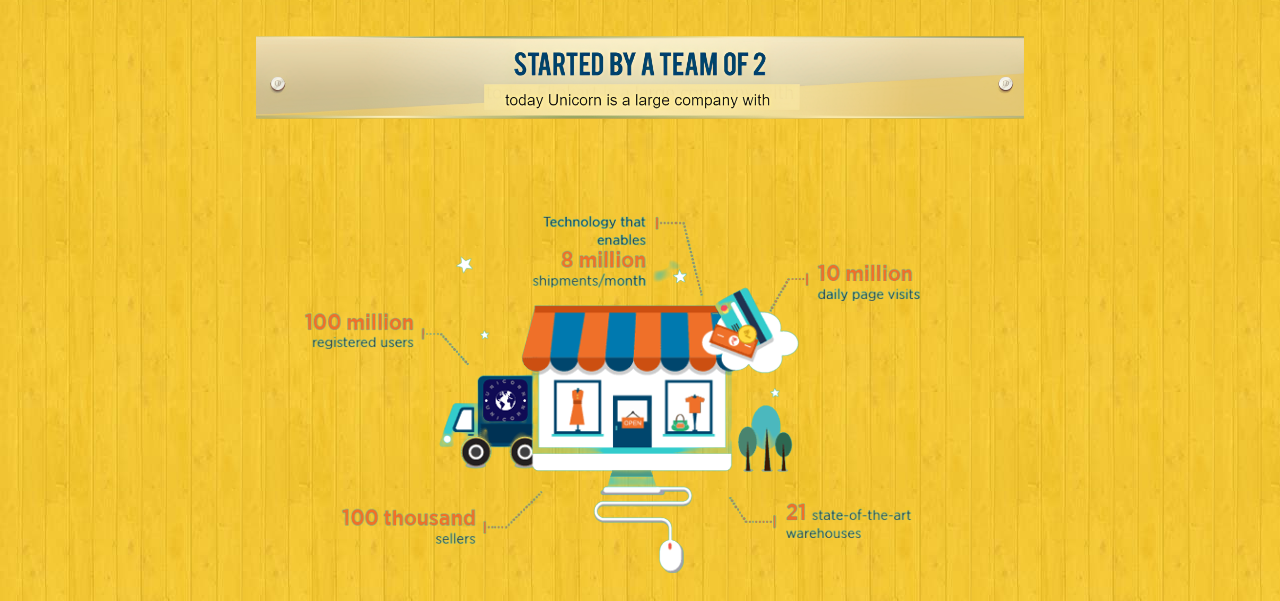
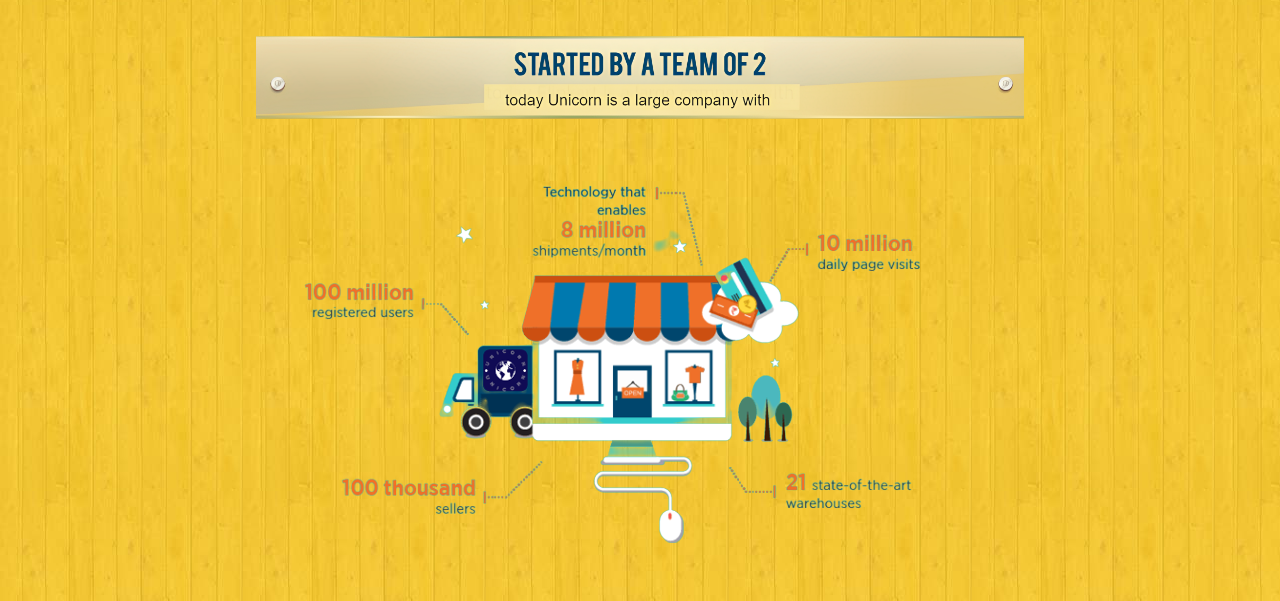
Before and after one commit to saurav3464/Uni-corn, a plain HTML site: page team memeber.html in a window 1280 px wide. Shown: the part 1210-1811 px from the top of the page. Drawn offline with Linux system fonts and the light colour scheme.

Commit message:
Update team memeber.html

```diff
--- a/team memeber.html
+++ b/team memeber.html
@@ -46,7 +46,7 @@
                 <p><img src="team/bag.png" style="padding: 40px 0;"></p>
                 <br>
                 <p><img src="team/top3.png" alt="" style="padding: 0; width: 60%;"></p>
-                <p><img src="team/top04.png" alt="" style="padding: 90px 0; height="450px"></p>
+                <p><img src="team/top04.png" alt="" style="padding: 60px 0; height="450px"></p>
                 <p><img src="team/logo.png" alt="" style="padding: 0; width: 35%;"></p>
 
             </div>
```
